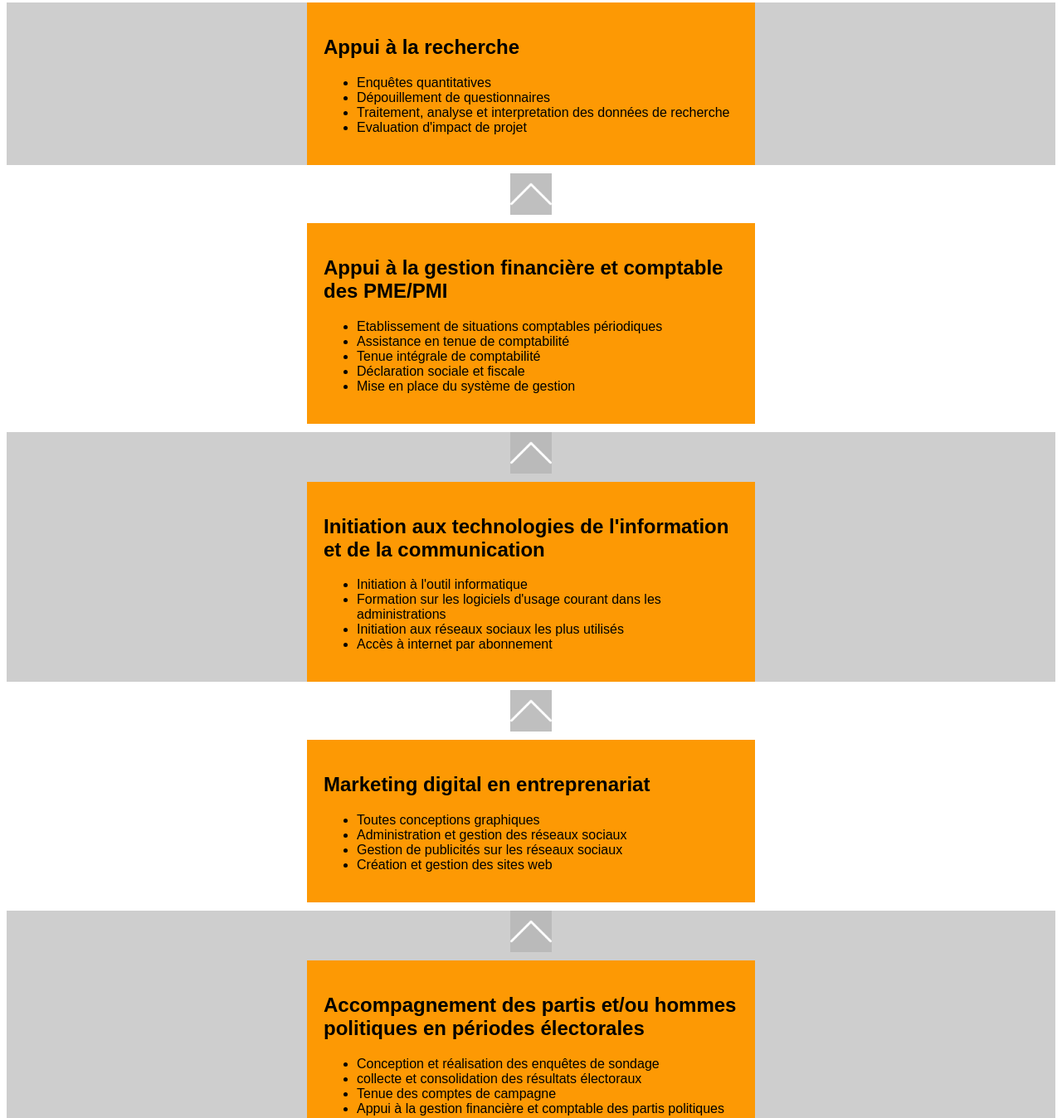
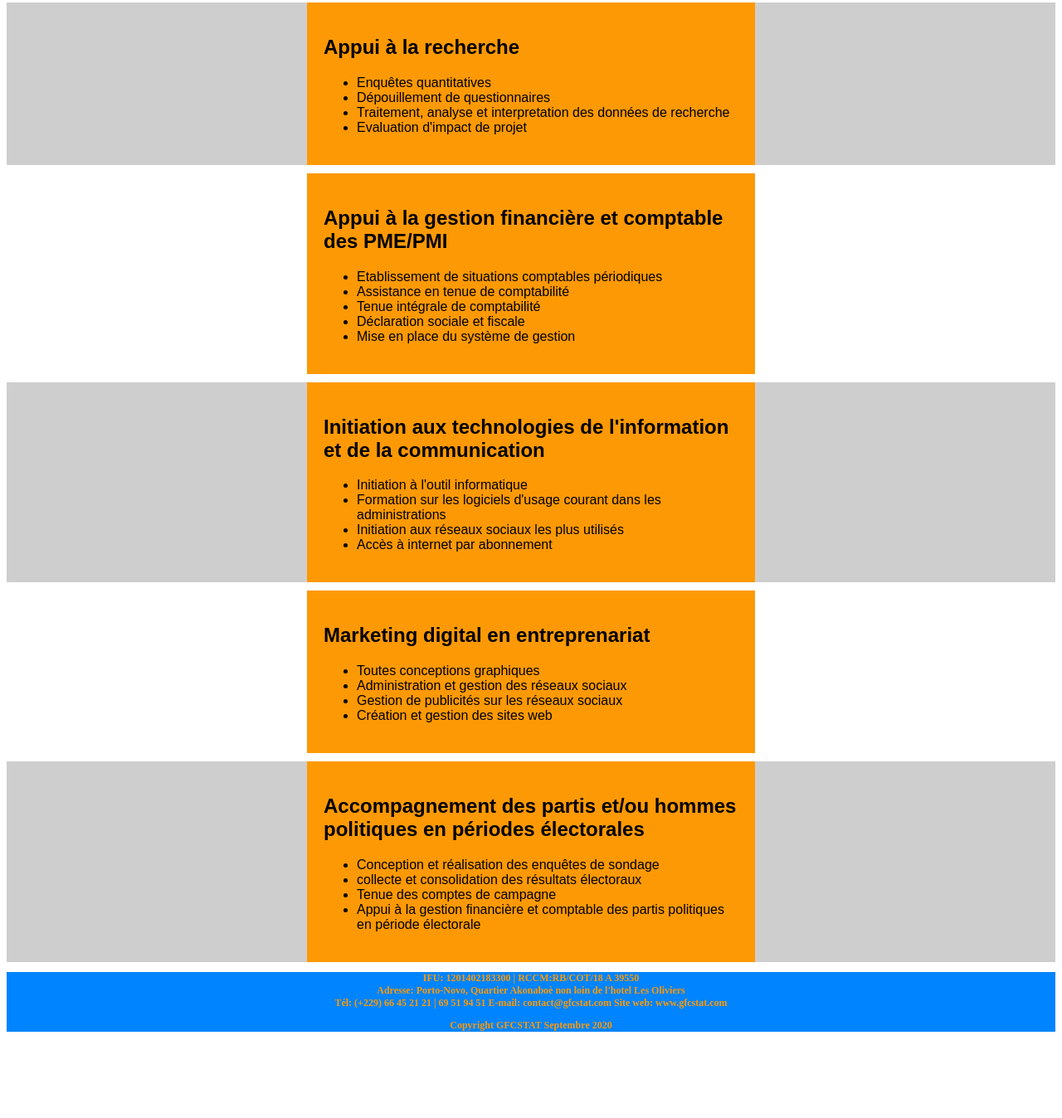
Before and after one commit to GFCSTAT/appli, a plain HTML site: page index.html in a window 1280 px wide. Shown: the part 218-1566 px from the top of the page at 83% size. After the commit the page ends 1470 px from the top, so only its background shows below. Drawn offline with Linux system fonts and the light colour scheme.

Commit message:
correction sur les pages, déplacement vers le haut

```diff
--- a/index.html
+++ b/index.html
@@ -97,11 +97,11 @@
                 </div>
             </div>
             <div id="page2">
-                <a href="#page1">
+                <!--<a href="#page1">
                     <div id="haut">
                         <img src="file/next.png" class="top">
                     </div>
-                </a>
+                </a>-->
                 <!--<img src="file/logo3.png" id="logo2">-->
                 <div class="texte">
                     <h2>Appui à la gestion financière et comptable des PME/PMI</h2>
@@ -115,11 +115,11 @@
                 </div>
             </div>
             <div id="page3">
-                <a href="#page2">
+                <!--<a href="#page2">
                     <div id="haut">
                         <img src="file/next.png" class="top">
                     </div>
-                </a>
+                </a>-->
                 <!--<img src="file/logo3.png" id="logo2">-->
                 <div class="texte">
                     <h2>Initiation aux technologies de l'information et de la communication</h2>
@@ -132,11 +132,11 @@
                 </div>
             </div>
             <div id="page4">
-                <a href="#page3">
+                <!--<a href="#page3">
                     <div id="haut">
                         <img src="file/next.png" class="top">
                     </div>
-                </a>
+                </a>-->
                 <!--<img src="file/gfcstat_logo.jpeg" id="logo2">-->
                 <div class="texte">
                     <h2>Marketing digital en entreprenariat</h2>
@@ -149,11 +149,11 @@
                 </div>
             </div>
             <div id="page5">
-                <a href="#page4">
+                <!--<a href="#page4">
                     <div id="haut">
                         <img src="file/next.png" class="top">
                     </div>
-                </a>
+                </a>-->
                 <!--<img src="file/gfcstat_logo.jpeg" id="logo2">-->
                 <div class="texte">
                     <h2>Accompagnement des partis et/ou hommes politiques en périodes électorales</h2>
```
